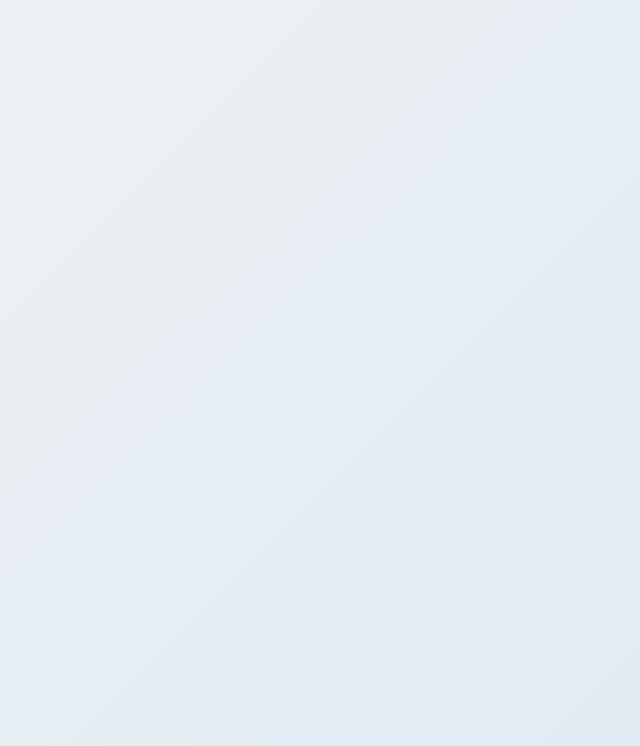
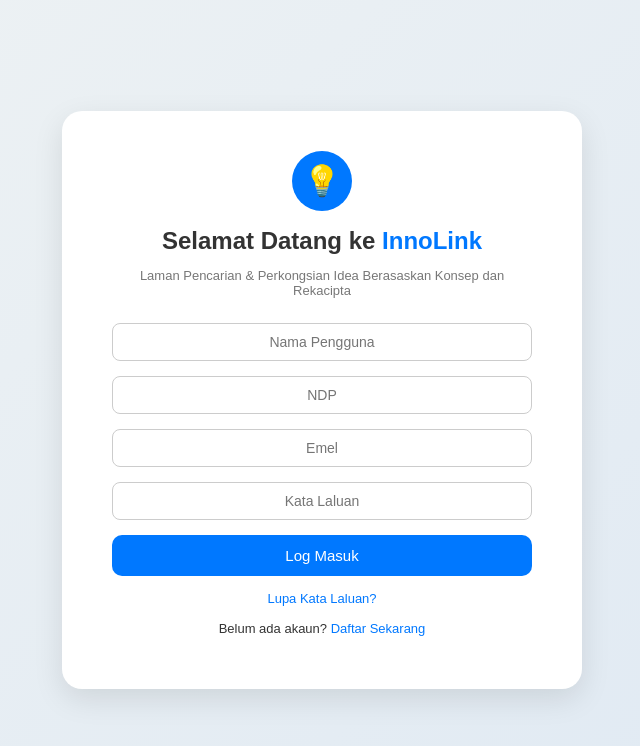
Before and after one commit to Diana763-debug/innolink, a website: page login.html in a window 1280 px wide. Shown: the whole page, without its empty margins (318-958 px from the left). Drawn offline with Linux system fonts and the light colour scheme.

Commit message:
Refactor login page styling and structure

```diff
--- a/login.html
+++ b/login.html
@@ -6,7 +6,6 @@
   <title>Log Masuk - InnoLink</title>
 
   <style>
-    /* ======= Global ======= */
     body {
       margin: 0;
       font-family: "Poppins", sans-serif;
@@ -16,9 +15,7 @@
       align-items: center;
       height: 100vh;
     }
-
-    /* ======= Card Layout ======= */
-    .login-container {
+    .auth-card {
       background: white;
       padding: 40px 50px;
       border-radius: 20px;
@@ -28,8 +25,6 @@
       max-width: 420px;
       animation: fadeIn 0.8s ease;
     }
-
-    /* ======= Logo ======= */
     .logo {
       width: 60px;
       height: 60px;
@@ -41,4 +36,49 @@
       align-items: center;
       color: white;
       font-size: 30px;
-      font-wei
+    }
+    h1 { font-size: 24px; color: #333; margin-bottom: 5px; }
+    .highlight { color: #0078ff; font-weight: 600; }
+    .desc { font-size: 13px; color: #777; margin-bottom: 25px; }
+    form { display: flex; flex-direction: column; }
+    input {
+      padding: 10px; margin-bottom: 15px; border-radius: 8px; border: 1px solid #ccc; font-size: 14px; text-align: center; outline: none;
+      transition: 0.3s;
+    }
+    input:focus { border-color: #0078ff; box-shadow: 0 0 6px rgba(0,120,255,0.3); }
+    button { background: #0078ff; color: white; border: none; padding: 12px; border-radius: 10px; font-size: 15px; cursor: pointer; transition: 0.3s; }
+    button:hover { background: #005fcc; }
+    .forgot, .register { margin-top: 15px; font-size: 13px; display: block; text-align: center; text-decoration: none; }
+    .forgot { color: #0078ff; }
+    .forgot:hover, .register a:hover { text-decoration: underline; }
+    .register { color: #333; }
+    .register a { color: #0078ff; font-weight: 500; text-decoration: none; }
+    @keyframes fadeIn { from { opacity: 0; transform: translateY(15px); } to { opacity: 1; transform: translateY(0); } }
+  </style>
+</head>
+<body>
+  <div class="auth-card">
+    <div class="logo">💡</div>
+    <h1>Selamat Datang ke <span class="highlight">InnoLink</span></h1>
+    <p class="desc">Laman Pencarian & Perkongsian Idea Berasaskan Konsep dan Rekacipta</p>
+
+    <form onsubmit="return goHome()">
+      <input type="text" placeholder="Nama Pengguna" required>
+      <input type="text" placeholder="NDP" required>
+      <input type="email" placeholder="Emel" required>
+      <input type="password" placeholder="Kata Laluan" required>
+      <button type="submit">Log Masuk</button>
+    </form>
+
+    <a href="forgot.html" class="forgot">Lupa Kata Laluan?</a>
+    <p class="register">Belum ada akaun? <a href="register.html">Daftar Sekarang</a></p>
+  </div>
+
+  <script>
+    function goHome() {
+      window.location.href = "index.html";
+      return false;
+    }
+  </script>
+</body>
+</html>
```
